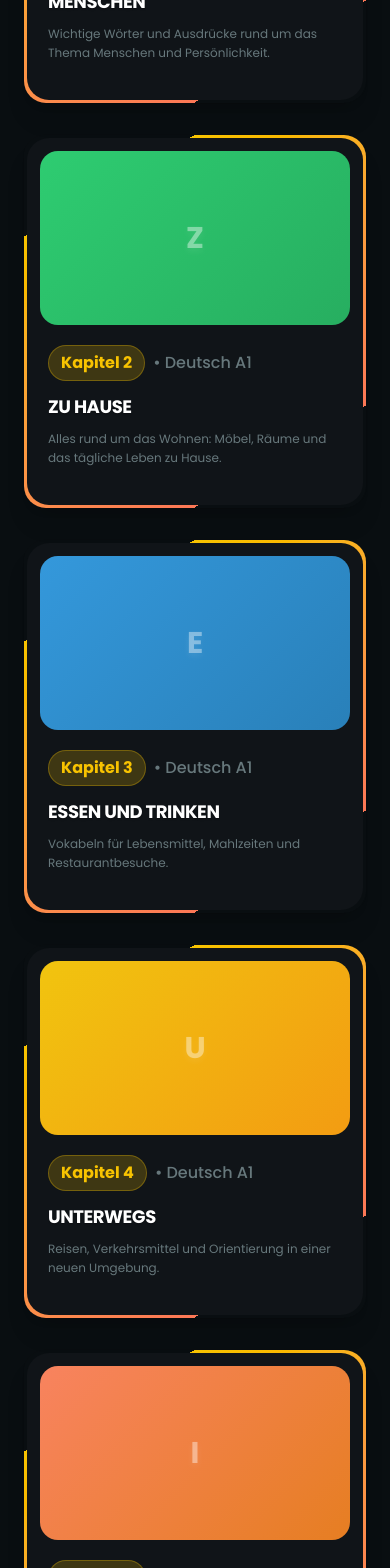
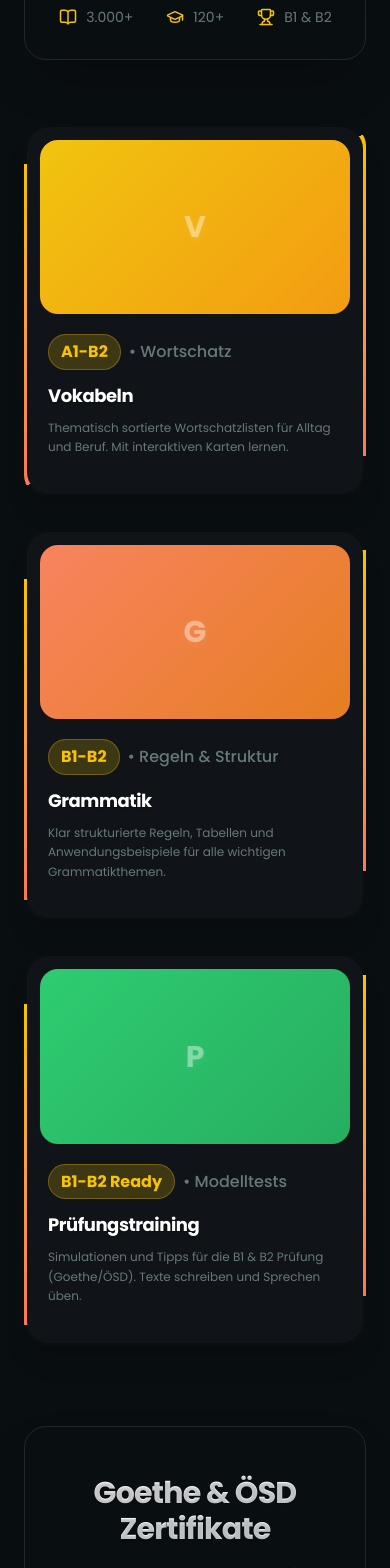
Before and after one commit to Omar-Akhji/Deutch-Lernen, a Next.js app: page / in a window 390 px wide. Shown: the part 420-1988 px from the top of the page. Built offline with nearby package versions, Linux system fonts and the light colour scheme.

Commit message:
feat: implement responsive GSAP-animated navigation and landing page dashboard

```diff
--- a/app/page.tsx
+++ b/app/page.tsx
@@ -1,27 +1,132 @@
-import { VocabularySection } from "@/features/vocabulary";
+import { Card } from "@/shared/ui/Card";
 import { AnimateOnScroll } from "@/shared/ui/AnimateOnScroll";
-import { Suspense } from "react";
-import { CardSkeleton } from "@/shared/ui/SkeletonLayouts";
+import { Hero } from "@/shared/ui/Hero";
+import {
+  Clock,
+  CheckCircle2,
+  BookOpen,
+  GraduationCap,
+  Trophy,
+} from "lucide-react";
+import type { Metadata } from "next";
+
+export const metadata: Metadata = {
+  title: "Deutsch Lernen | Deine Plattform für Erfolg",
+  description:
+    "Lerne Deutsch effektiv mit interaktiven Vokabeln, Grammatik-Lektionen und gezielter Prüfungsvorbereitung für das B1 & B2 Zertifikat.",
+};
 
 export default function Home() {
   return (
-    <AnimateOnScroll as="main" className="min-h-screen" animation="fade-up">
-      <div className="container mx-auto px-4 py-8">
-        <h1 className="sr-only">
-          Deutsch Lernen - Deine Plattform zum Deutschlernen
-        </h1>
-        <Suspense
-          fallback={
-            <div className="grid grid-cols-[repeat(auto-fill,minmax(300px,1fr))] gap-8 py-4">
-              {["s1", "s2", "s3", "s4", "s5", "s6"].map((id) => (
-                <CardSkeleton key={id} />
-              ))}
-            </div>
-          }
-        >
-          <VocabularySection />
-        </Suspense>
+    <AnimateOnScroll
+      as="main"
+      animation="fade-up"
+      className="container mx-auto px-4 py-8"
+    >
+      {/* Main Hero - Restored original content with premium glass styling */}
+      <header className="mbe-16">
+        <Hero
+          category="A1 - B2"
+          title="Meistere die deutsche Sprache"
+          description="Die umfassende Plattform für dein Deutsch-Training. Von den Grundlagen bis zum B1 & B2 Zertifikat – alles an einem Ort."
+          variant="glass"
+          stats={[
+            {
+              label: "Vokabeln",
+              value: "3.000+",
+              icon: <BookOpen size={18} className="text-yellow" />,
+            },
+            {
+              label: "Lektionen",
+              value: "120+",
+              icon: <GraduationCap size={18} className="text-yellow" />,
+            },
+            {
+              label: "Niveau",
+              value: "B1 & B2",
+              icon: <Trophy size={18} className="text-yellow" />,
+            },
+          ]}
+        />
+      </header>
+
+      {/* Feature Grid - Using standard Card component with rotating border effect */}
+      <div className="grid grid-cols-[repeat(auto-fill,minmax(300px,1fr))] gap-8">
+        <AnimateOnScroll animation="fade-up" delay={200}>
+          <Card
+            href="/vokabeln"
+            title="Vokabeln"
+            subtitle="Wortschatz"
+            category="A1-B2"
+            description="Thematisch sortierte Wortschatzlisten für Alltag und Beruf. Mit interaktiven Karten lernen."
+            gradient="linear-gradient(135deg, #f1c40f 0%, #f39c12 100%)"
+            icon="V"
+          />
+        </AnimateOnScroll>
+        <AnimateOnScroll animation="fade-up" delay={300}>
+          <Card
+            href="/grammatik"
+            title="Grammatik"
+            subtitle="Regeln & Struktur"
+            category="B1-B2"
+            description="Klar strukturierte Regeln, Tabellen und Anwendungsbeispiele für alle wichtigen Grammatikthemen."
+            gradient="linear-gradient(135deg, #f8835f 0%, #e67e22 100%)"
+            icon="G"
+          />
+        </AnimateOnScroll>
+        <AnimateOnScroll animation="fade-up" delay={400}>
+          <Card
+            href="/pruefung"
+            title="Prüfungstraining"
+            subtitle="Modelltests"
+            category="B1-B2 Ready"
+            description="Simulationen und Tipps für die B1 & B2 Prüfung (Goethe/ÖSD). Texte schreiben und Sprechen üben."
+            gradient="linear-gradient(135deg, #2ecc71 0%, #27ae60 100%)"
+            icon="P"
+          />
+        </AnimateOnScroll>
       </div>
+
+      {/* Exam Info Frame - As requested */}
+      <section className="mbs-20">
+        <AnimateOnScroll animation="fade-up" delay={500}>
+          <Hero
+            title="Goethe & ÖSD Zertifikate"
+            description="Strukturierte Vorbereitung auf das B1 & B2 Zertifikat"
+            variant="glass"
+            stats={[
+              {
+                label: "B1 Dauer",
+                value: "B1: ca. 3,5h",
+                icon: <Clock size={18} className="text-yellow" />,
+              },
+              {
+                label: "B2 Dauer",
+                value: "B2: ca. 3,0h",
+                icon: <Clock size={18} className="text-yellow" />,
+              },
+              {
+                label: "Bestehen",
+                value: "60% (Pro Modul)",
+                icon: <CheckCircle2 size={18} className="text-yellow" />,
+              },
+            ]}
+          />
+        </AnimateOnScroll>
+      </section>
+
+      <section className="mbs-24 text-center">
+        <AnimateOnScroll animation="blur-in" delay={500}>
+          <h2 className="mbe-6 text-shadow-sm">
+            Bereit für den{" "}
+            <span className="title-gradient">nächsten Schritt</span>?
+          </h2>
+          <p className="mx-auto mbe-8 max-w-2xl text-mist-500">
+            Egal ob du gerade erst anfängst oder dich auf eine Prüfung
+            vorbereitest – wir haben die richtigen Werkzeuge für dich.
+          </p>
+        </AnimateOnScroll>
+      </section>
     </AnimateOnScroll>
   );
 }
--- a/package.json
+++ b/package.json
@@ -10,7 +10,7 @@
     "lint": "eslint",
     "lint:css": "stylelint \"**/*.css\"",
     "lint:css:fix": "stylelint \"**/*.css\" --fix",
-    "lint:custom": "node --experimental-strip-types scripts/custom-stylelint.mts",
+    "lint:custom": "tsx scripts/custom-stylelint.mts",
     "format": "prettier --write \"**/*.{js,ts,tsx,css,json}\"",
     "format:check": "prettier --check \"**/*.{js,ts,tsx,css,json}\"",
     "lint:all": "pnpm run lint && pnpm run lint:css",
@@ -41,7 +41,7 @@
     "eslint-config-prettier": "^10.1.8",
     "eslint-plugin-prettier": "^5.5.5",
     "jiti": "^2.6.1",
-    "postcss": "^8.5.13",
+    "postcss": "^8.5.14",
     "prettier": "^3.8.3",
     "prettier-plugin-tailwindcss": "^0.8.0",
     "stylelint": "^17.10.0",
@@ -49,6 +49,7 @@
     "stylelint-config-standard": "^40.0.0",
     "stylelint-order": "^8.1.1",
     "tailwindcss": "^4.2.4",
+    "tsx": "^4.21.0",
     "tw-animate-css": "^1.4.0",
     "typescript": "^6.0.3"
   },
--- a/shared/ui/Navigation.tsx
+++ b/shared/ui/Navigation.tsx
@@ -13,8 +13,7 @@ export function Navigation() {
   const indicatorRef = useRef<HTMLDivElement>(null);
 
   const isActive = (path: string) => {
-    if (path === "/vokabeln" && (pathname === "/vokabeln" || pathname === "/"))
-      return true;
+    if (path === "/vokabeln") return pathname === "/vokabeln";
     return pathname.startsWith(path) && path !== "/";
   };
 
```
Also changed, not shown: 1 other file (tests, documents, lock files or other folders).
